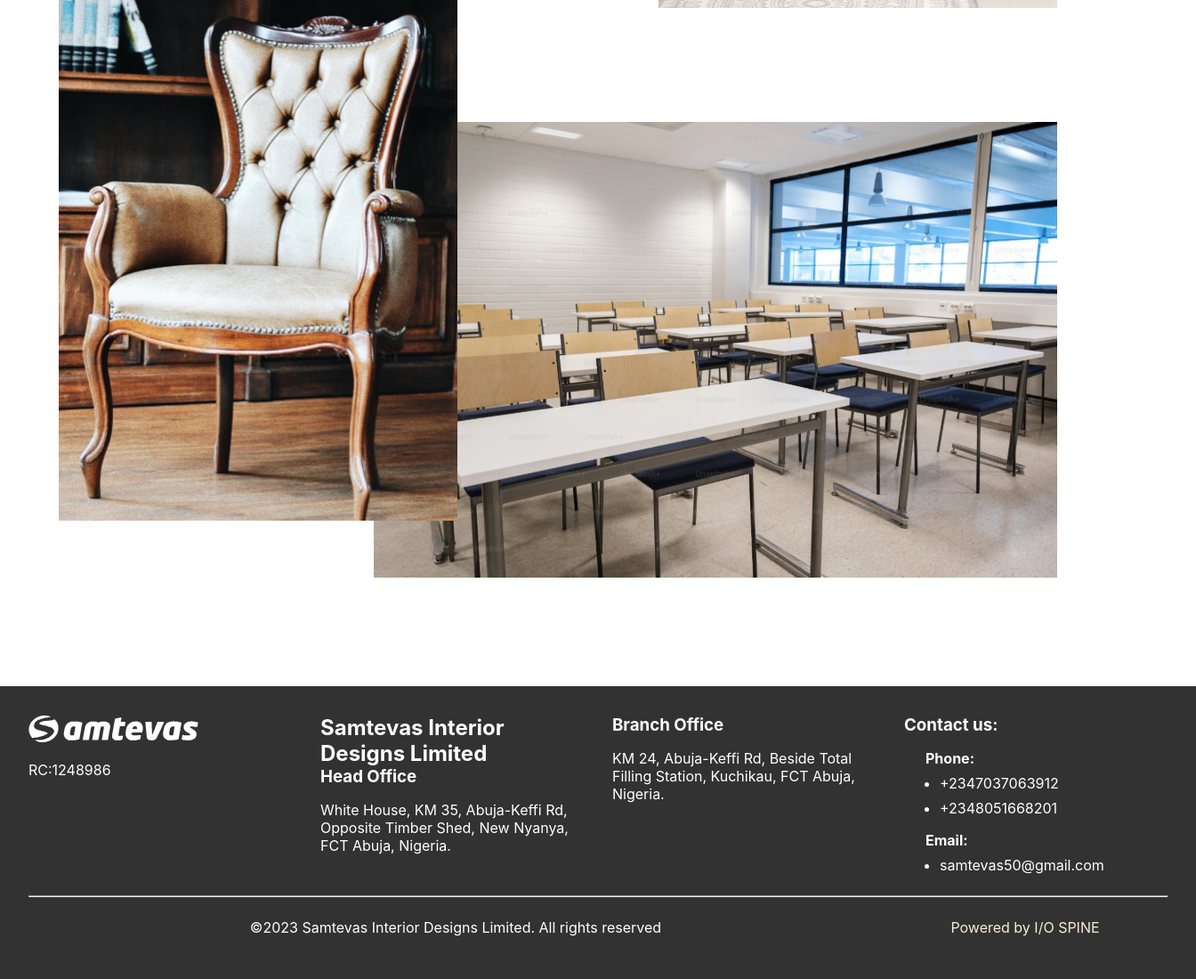
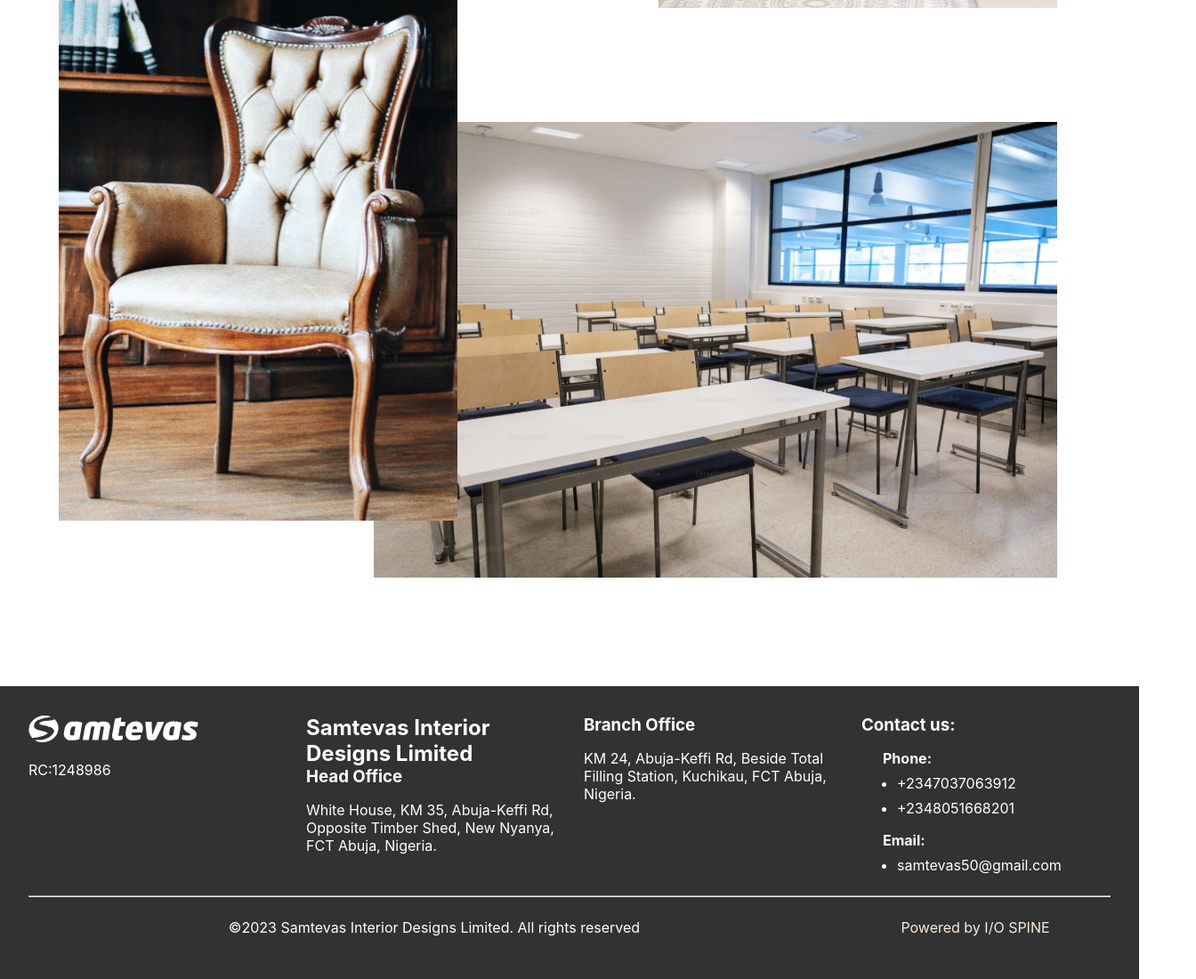
Before and after one commit to Johnleonarduc/samtevas, a React (Create React App) app: page / in a window 1280 px wide. Shown: the part 1969-3069 px from the top of the page at 89% size, 1344 px wide, since content can reach past the window. Built offline with nearby package versions, Linux system fonts and the light colour scheme.

Commit message:
chore: update imagegrid css

```diff
--- a/src/components/Footer/index.css
+++ b/src/components/Footer/index.css
@@ -2,7 +2,7 @@ footer {
     background-color: #323232;
     color: #FFFFFF;
     max-width: 100%;
-    width: 100%;
+    /* width: 100%; */
     padding: 2em;
 }
 
--- a/src/components/ImageGrid/index.css
+++ b/src/components/ImageGrid/index.css
@@ -1,5 +1,6 @@
 div.image-grid-wrapper {
     max-width: 100%;
+    /* width: 100%; */
     display: grid;
     grid-template-columns: 1fr 1fr;
     align-items: center;
```
